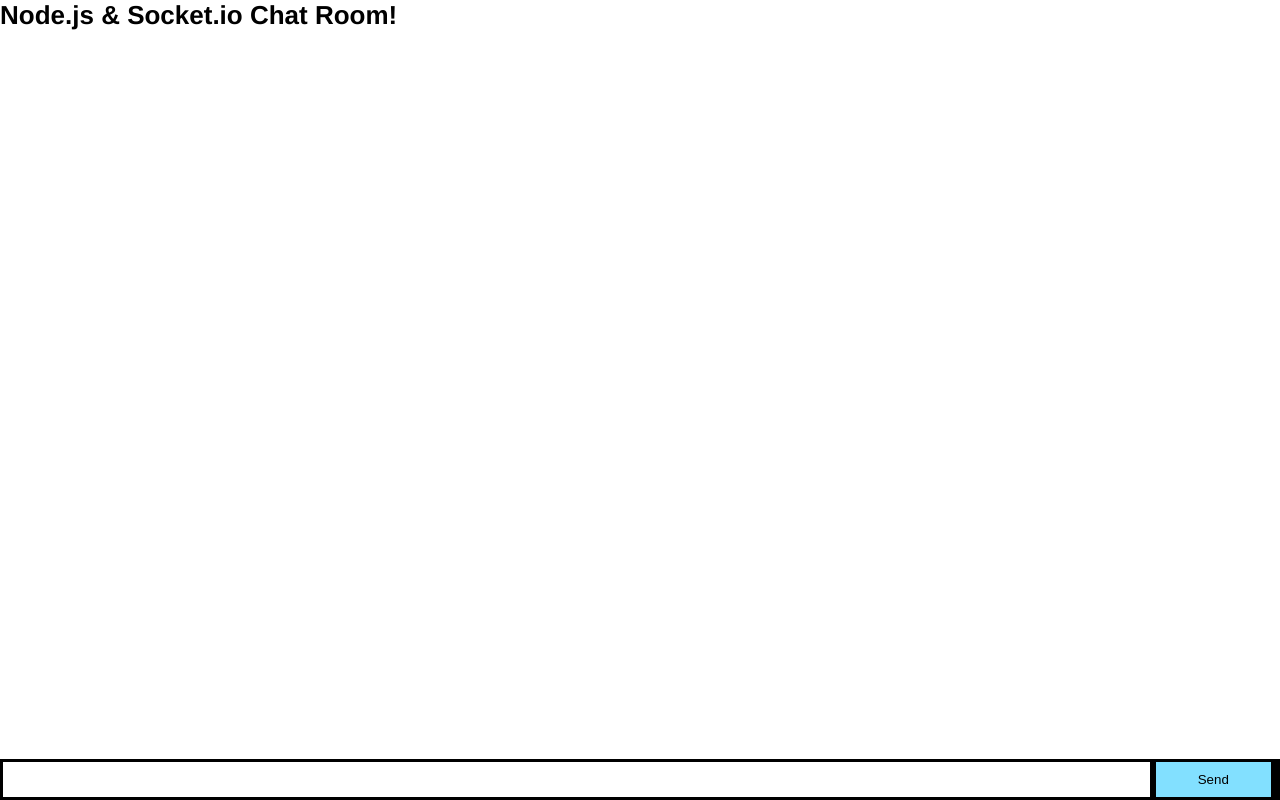
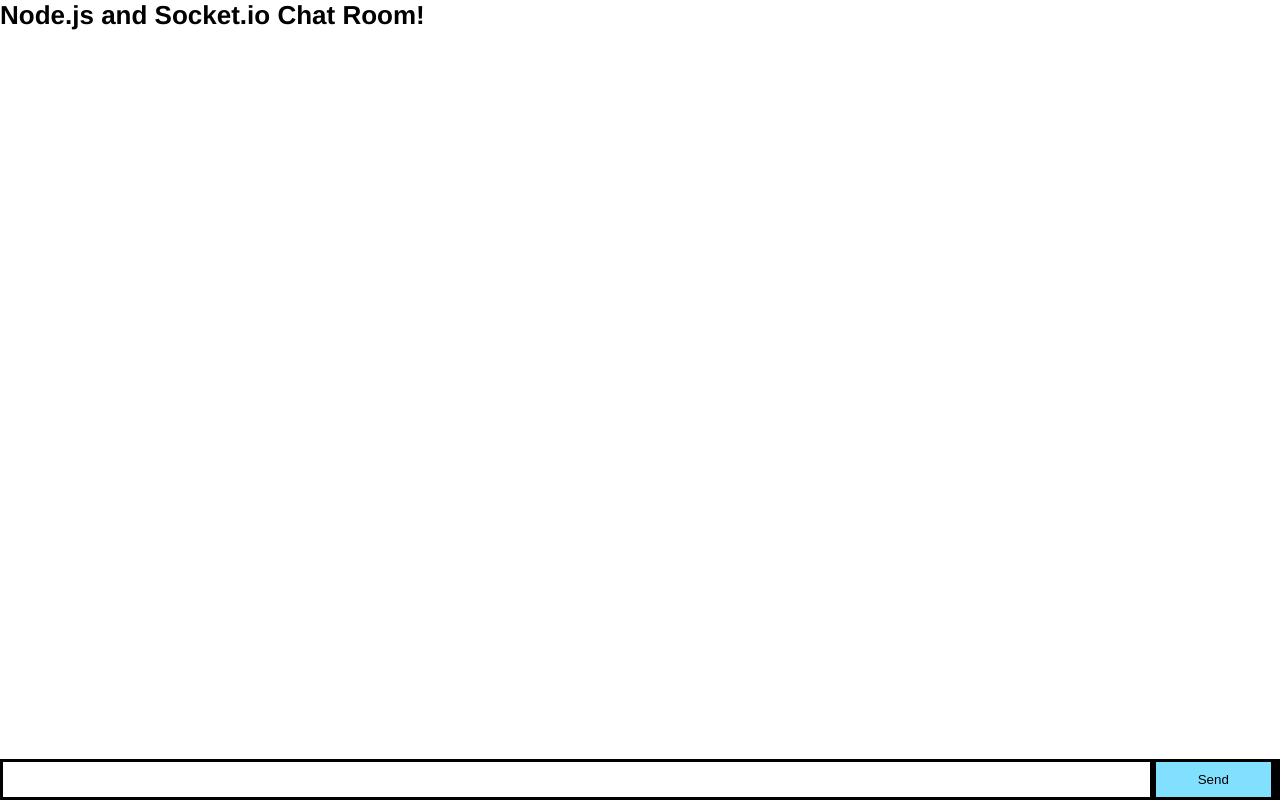
Before and after one commit to NotSoSuperMario/SarahSays, a website: page index.html in a window 1280 px wide. Drawn offline with nearby package versions, Linux system fonts and the light colour scheme; no server answers.

Commit message:
Initial Commit

```diff
--- a/index.html
+++ b/index.html
@@ -14,7 +14,7 @@
  </style>
  </head>
  <body>
- <h1>Node.js & Socket.io Chat Room!</h1>
+ <h1>Node.js and Socket.io Chat Room!</h1>
  <ul id="messages"></ul>
  <form action="">
  <input id="m" autocomplete="off" /><button>Send</button>
```
